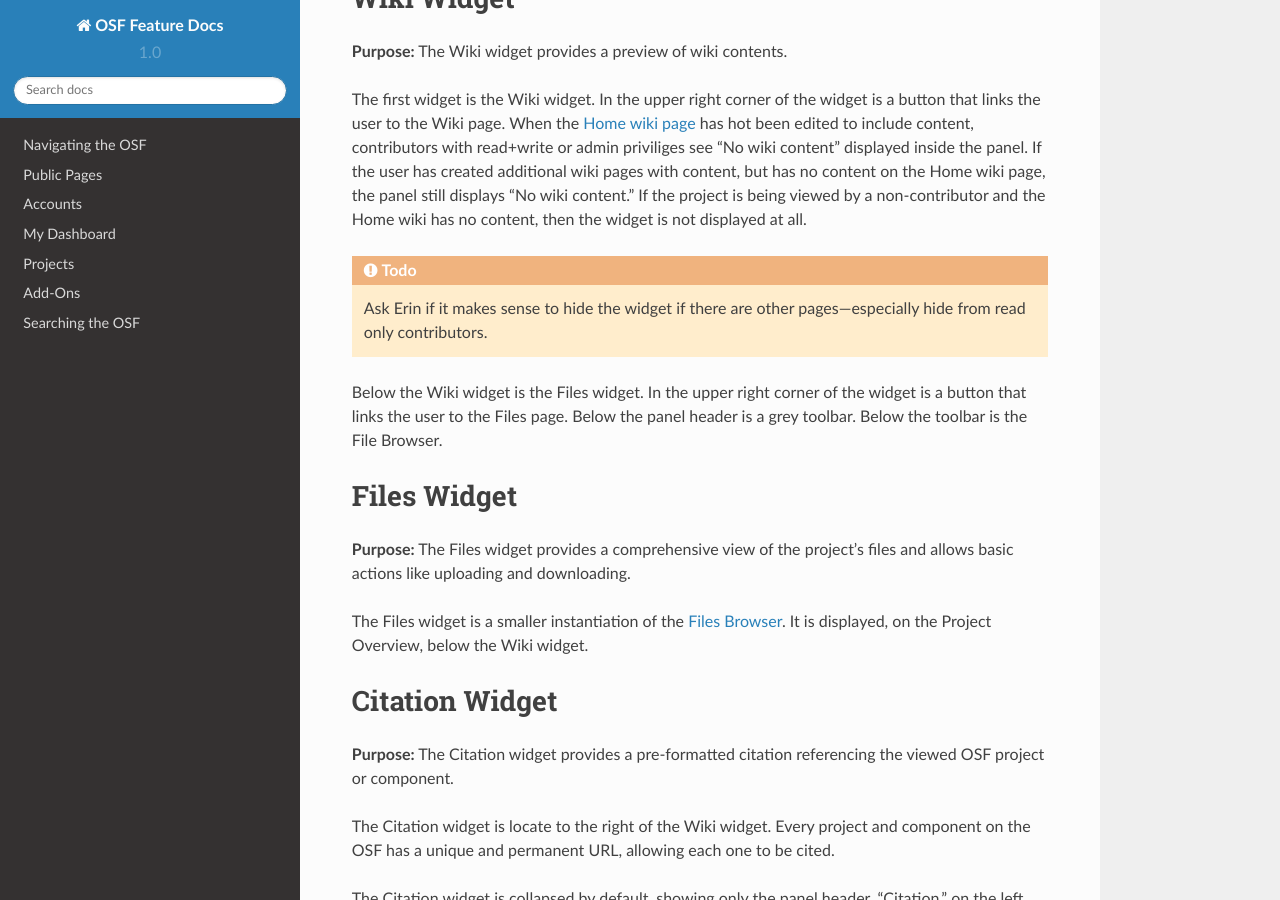
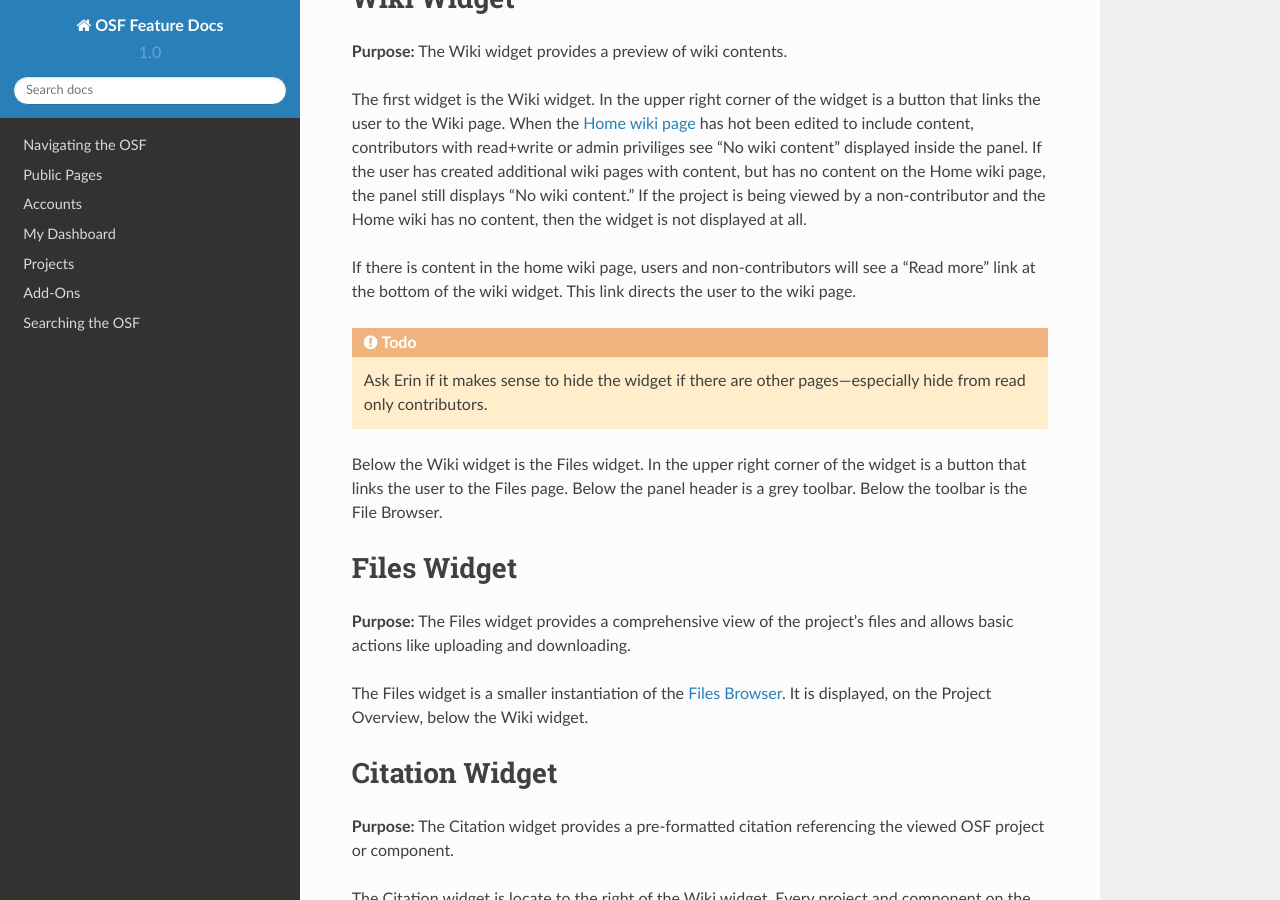
Before and after one commit to CenterForOpenScience/OSFDocs, a Sphinx documentation site: the page built from docs/projects/overview.rst, in a window 1280 px wide and 900 px high, scrolled down 3131 px. Built offline with Sphinx 7.4.7 and the Read the Docs theme 2.0.0, drawn with Linux system fonts in a browser that asks for light colours.

Commit message:
read more link

```diff
--- a/docs/projects/overview.rst
+++ b/docs/projects/overview.rst
@@ -116,6 +116,8 @@
 with read+write or admin priviliges see "No wiki content" displayed inside the panel. If the user has created additional
 wiki pages with content, but has no content on the Home wiki page, the panel still displays "No wiki content." If the project
 is being viewed by a non-contributor and the Home wiki has no content, then the widget is not displayed at all.
+
+If there is content in the home wiki page, users and non-contributors will see a "Read more" link at the bottom of the wiki widget. This link directs the user to the wiki page.
 
 .. todo:: Ask Erin if it makes sense to hide the widget if there are other pages—especially hide from read only contributors.
 
```
